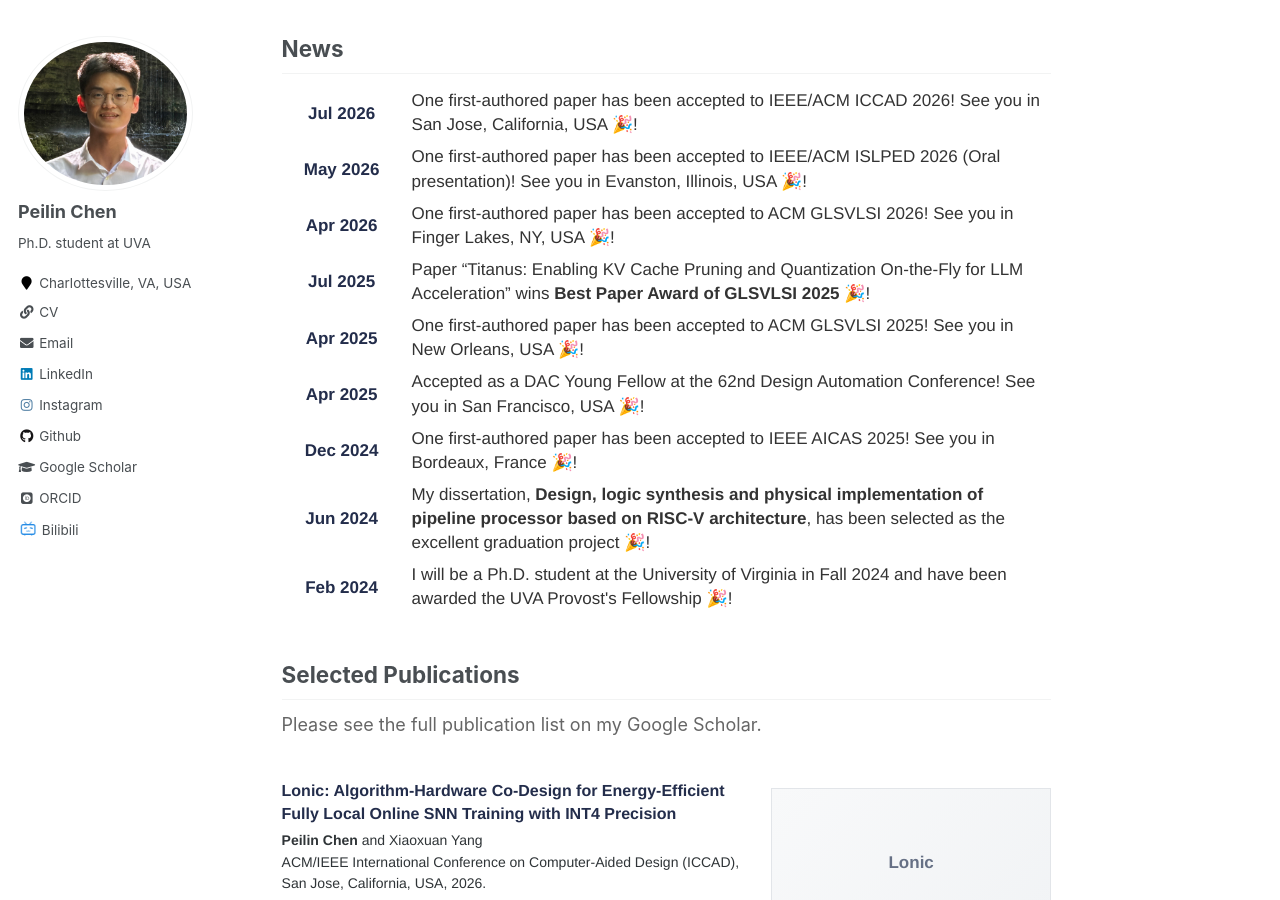
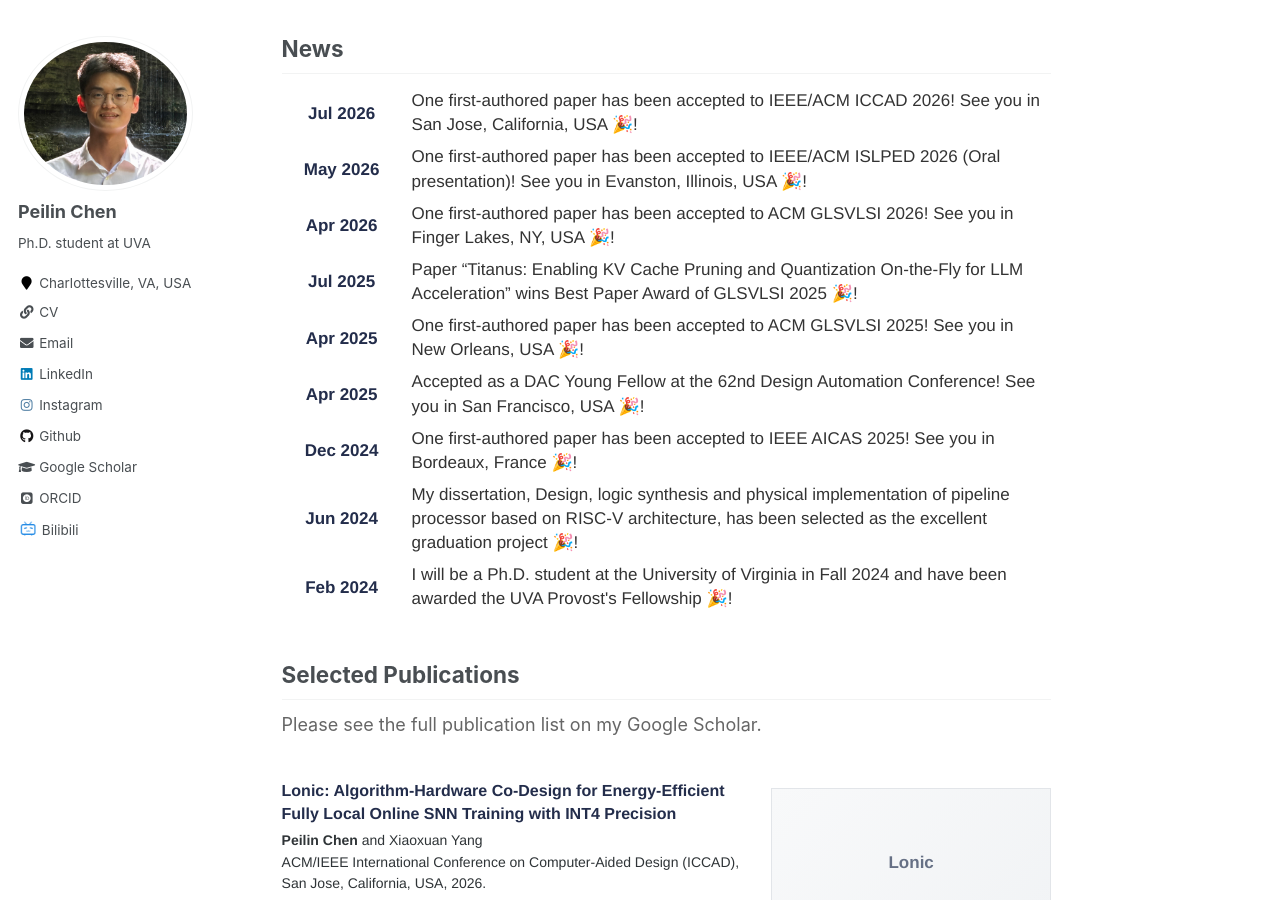
Before and after one commit to peilin-chen/peilin-chen.github.io, a Jekyll site: the page built from _pages/about.md, in a window 1280 px wide and 900 px high, scrolled down 511 px. Built offline with Jekyll 4.4.1, drawn with Linux system fonts in a browser that asks for light colours; some web fonts are replaced.

```diff
--- a/_pages/about.md
+++ b/_pages/about.md
@@ -52,7 +52,7 @@ During his undergraduate, he worked with Prof. Kang Li on designing the 64-bit p
     <div class="news-date">Jul 2025</div>
     <div class="news-text">
       Paper “Titanus: Enabling KV Cache Pruning and Quantization On-the-Fly for LLM Acceleration”
-      wins <strong>Best Paper Award of GLSVLSI 2025</strong> 🎉!
+      wins Best Paper Award of GLSVLSI 2025 🎉!
     </div>
   </div>
 
@@ -84,7 +84,7 @@ During his undergraduate, he worked with Prof. Kang Li on designing the 64-bit p
     <div class="news-date">Jun 2024</div>
     <div class="news-text">
       My dissertation,
-      <strong>Design, logic synthesis and physical implementation of pipeline processor based on RISC-V architecture</strong>,
+      Design, logic synthesis and physical implementation of pipeline processor based on RISC-V architecture,
       has been selected as the excellent graduation project 🎉!
     </div>
   </div>
```
